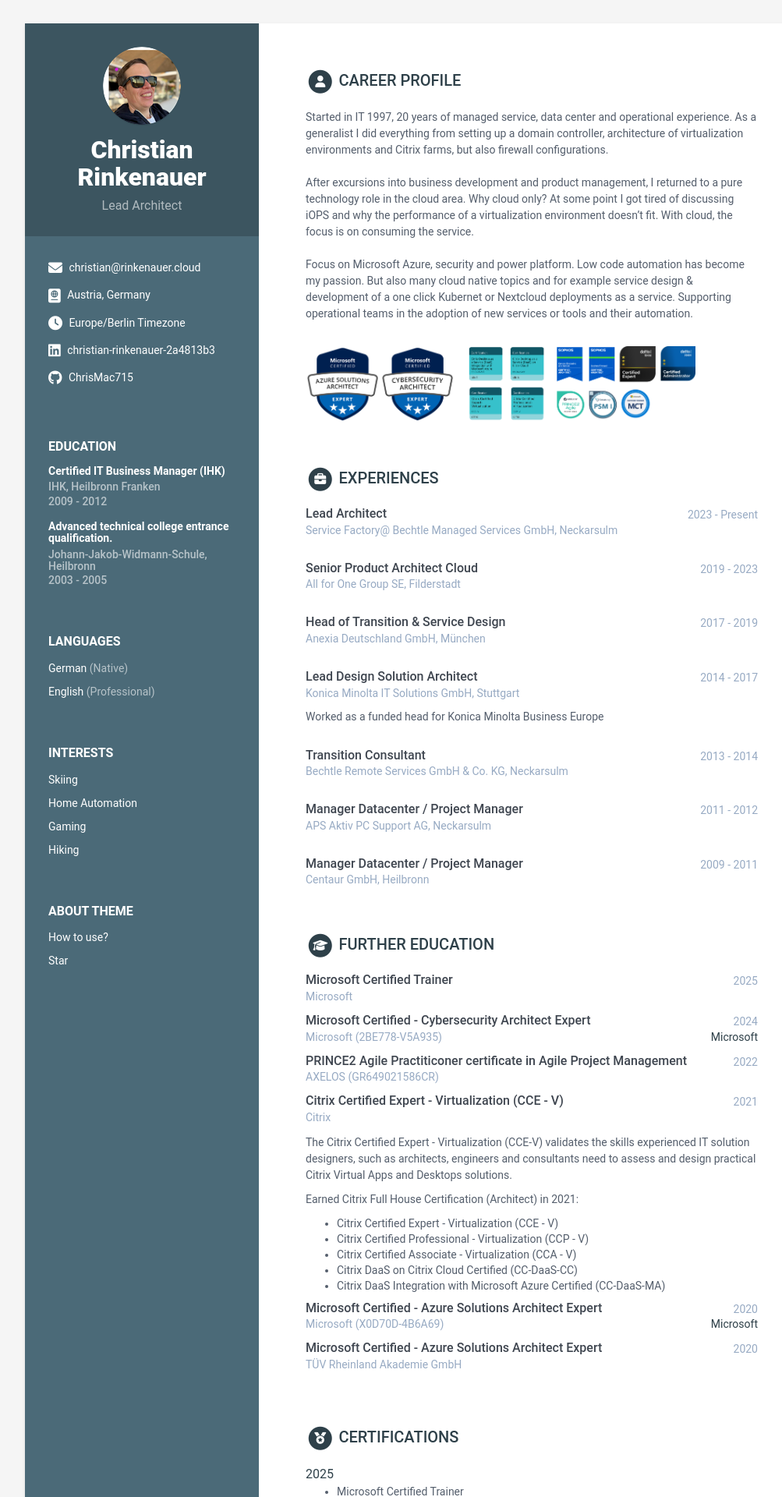
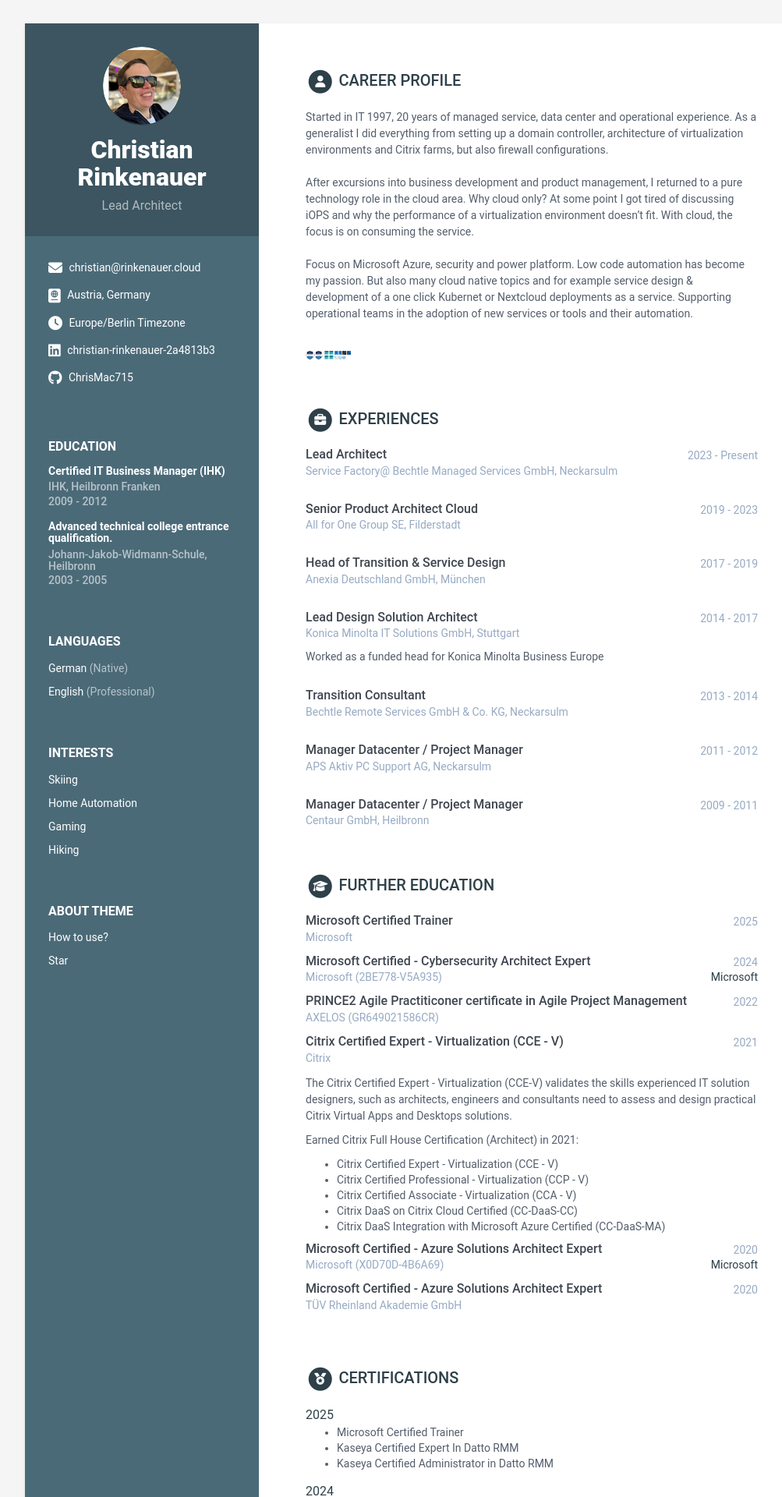
Before and after one commit to ChrisMac715/chrismac715.github.io, a Jekyll site: the page built from index.html, in a window 1280 px wide. Shown: the top 1920 px of the page at 78% size, without its empty margins (108-1111 px from the left). Built offline with Jekyll 4.4.1, drawn with Linux system fonts in a browser that asks for light colours.

Commit message:
Update career-profile.html

```diff
--- a/_includes/career-profile.html
+++ b/_includes/career-profile.html
@@ -15,7 +15,7 @@
   </div><!--//summary-->
 
    <div>
-    <img src="{{ site.baseurl }}/assets/images/badges.png" alt="badges" width="500"/>
+    <img src="{{ site.baseurl }}/assets/images/badges.png" alt="badges" width="10%"/>
   </div>
 
 </section><!--//section-->
```
